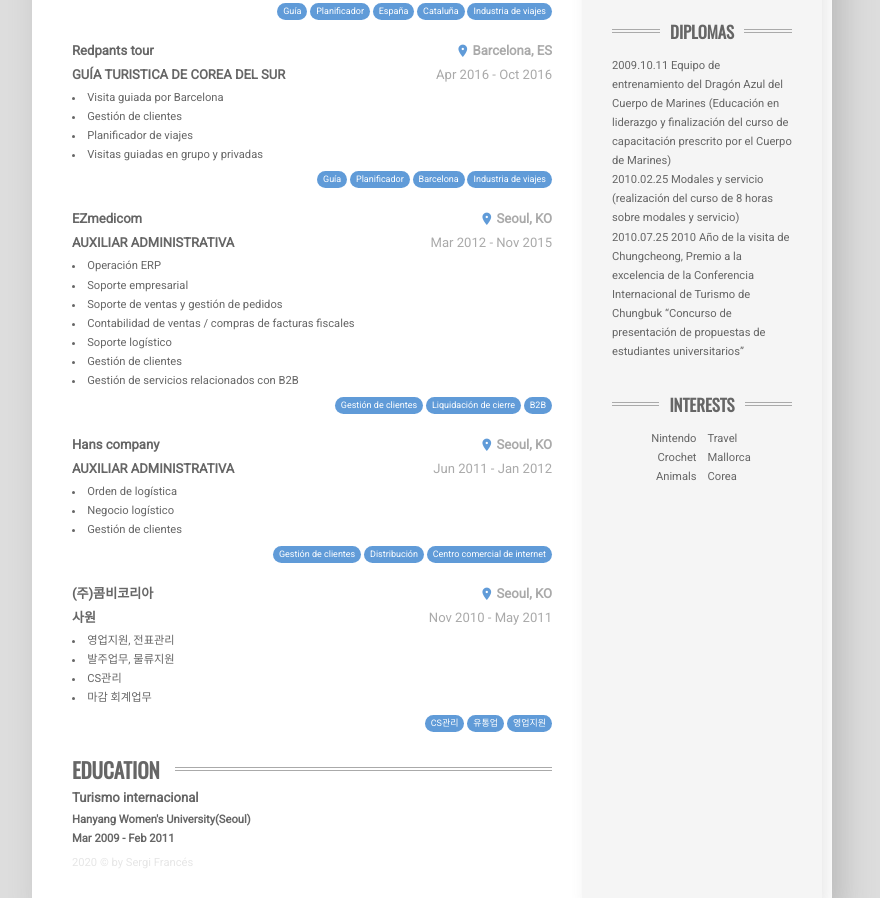
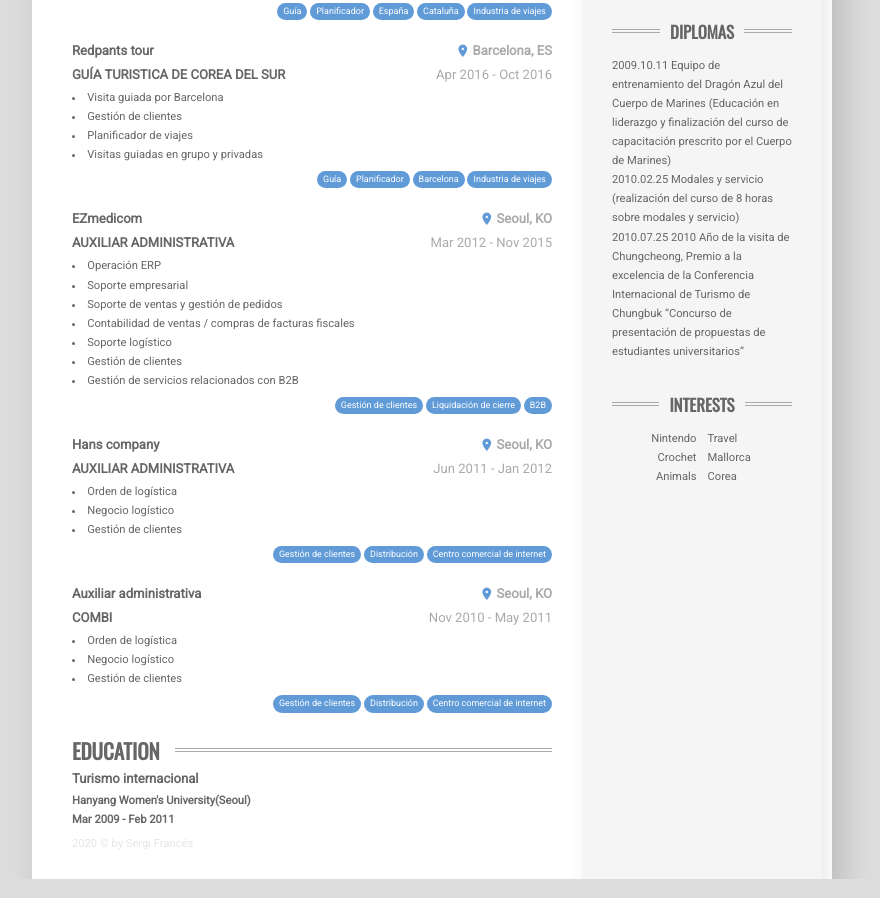
Before and after one commit to francessergi/cv_haewoon2021_es, a plain HTML site: page docs/index.html in a window 1280 px wide. Shown: the part 547-1445 px from the top of the page, without its empty margins (208-1088 px from the left). Drawn offline with nearby package versions, Linux system fonts and the light colour scheme.

Commit message:
cambios lenguaje

```diff
--- a/docs/index.html
+++ b/docs/index.html
@@ -223,7 +223,7 @@
             <div class="experience__item">
                 <div class="experience__header">
                     <h3 class="experience__company">
-                        (주)콤비코리아
+                        Auxiliar administrativa
                     </h3>
                     <h3 class="experience__place">Seoul, KO</h3>
                 </div>
@@ -231,29 +231,27 @@
                 <div class="experience__job">
                     <div class="experience__subheader">
                         <h3 class="experience__position">
-                            사원
+                            Combi
                         </h3>
                         <h3 class="experience__date">Nov 2010 - May 2011</h3>
                     </div>
                     <ul>
 
-                        <li class="experience__bullet">영업지원, 전표관리</li>
+                        <li class="experience__bullet">Orden de logística</li>
 
-                        <li class="experience__bullet">발주업무, 물류지원</li>
+                        <li class="experience__bullet">Negocio logístico</li>
 
-                        <li class="experience__bullet">CS관리</li>
-
-                        <li class="experience__bullet">마감 회계업무</li>
+                        <li class="experience__bullet">Gestión de clientes</li>
 
                     </ul>
                     <div class="experience__badges">
                         <ul>
 
-                            <li class="experience__badge">CS관리</li>
+                            <li class="experience__badge">Gestión de clientes</li>
 
-                            <li class="experience__badge">유통업</li>
+                            <li class="experience__badge">Distribución</li>
 
-                            <li class="experience__badge">영업지원</li>
+                            <li class="experience__badge">Centro comercial de internet</li>
 
                         </ul>
                     </div>
```
Also changed, not shown: 1 other file.
